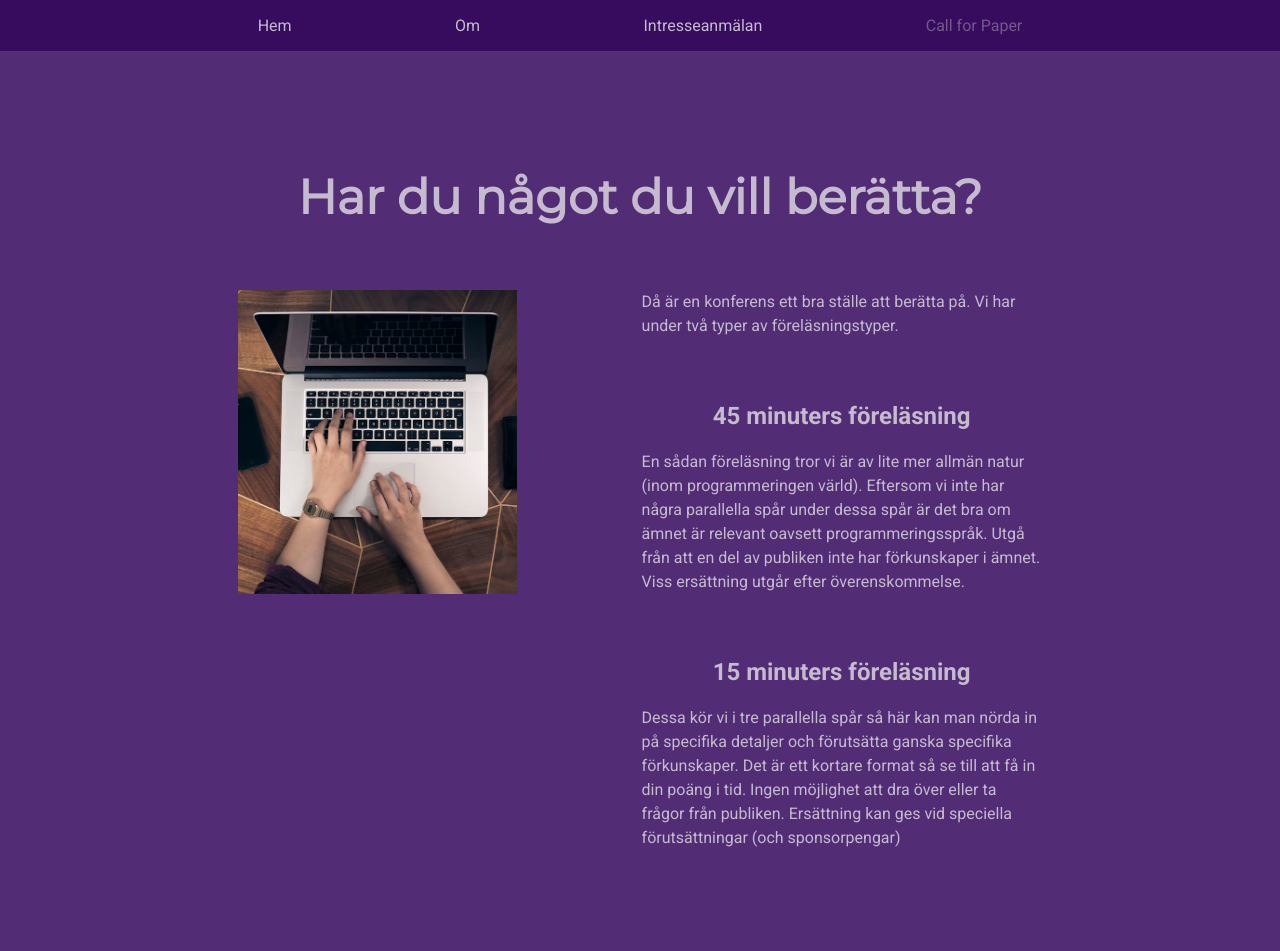
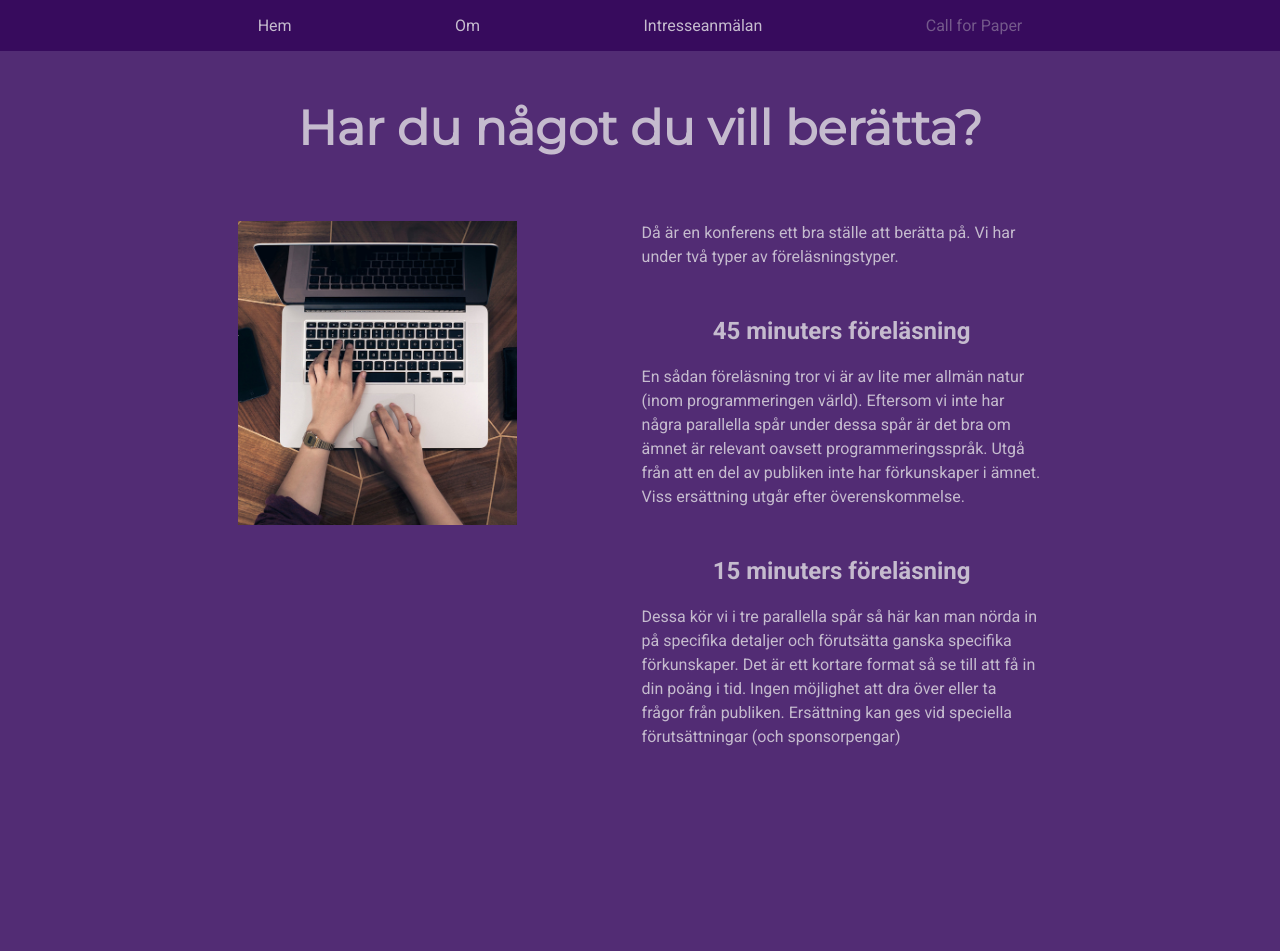
Before and after one commit to buurd/day-of-the-programmer.github.io, a Jekyll site: the page built from _posts/2017-01-23-cfp.md, in a window 1280 px wide. Built offline with Jekyll 4.4.1, drawn with Linux system fonts in a browser that asks for light colours; after the commit the page ends 900 px from its top, so only the background shows below that.

Commit message:
IOS css fix

```diff
--- a/_includes/headers.html
+++ b/_includes/headers.html
@@ -7,8 +7,8 @@
 	<meta name="description" content="{% if page.excerpt %}{{ page.excerpt | strip_html | strip_newlines | truncate: 160 }}{% else %}{{ site.description }}{% endif %}">
 	<link href="https://fonts.googleapis.com/css?family=Montserrat|Roboto:400,700" rel="stylesheet">
 	<link rel="stylesheet" href="{{ '/css/main.css' | prepend: site.baseurl }}">
-<link rel="icon" type="image/png" href="favicon-32x32.png" sizes="32x32" />
-<link rel="icon" type="image/png" href="favicon-16x16.png" sizes="16x16" />
+  <link rel="icon" type="image/png" href="favicon-32x32.png" sizes="32x32" />
+  <link rel="icon" type="image/png" href="favicon-16x16.png" sizes="16x16" />
   <script>
     (function(i,s,o,g,r,a,m){i['GoogleAnalyticsObject']=r;i[r]=i[r]||function(){
     (i[r].q=i[r].q||[]).push(arguments)},i[r].l=1*new Date();a=s.createElement(o),
--- a/css/main.css
+++ b/css/main.css
@@ -6,6 +6,7 @@ body {
   color: #c5bbce;
   margin: 0;
   padding: 0;
+  min-width: 320px;
 }
 
 p {
@@ -18,7 +19,7 @@ div > p {
 
 
 h1 {
-  margin-top: 4rem;
+  margin-top: 3rem;
   font-family: 'Montserrat', sans-serif;
   font-size: 3rem;
   text-align: center;
@@ -26,7 +27,7 @@ h1 {
 
 h2 {
   font-size: 1.5rem;
-  margin-top: 3rem;
+  margin-top: 2rem;
 }
 
 g {
@@ -34,7 +35,7 @@ g {
 }
 
 svg {
-  max-width: 400px;
+  max-width: 80%;
 }
 
 .main-nav {
@@ -43,8 +44,10 @@ svg {
   display:-webkit-box;
   display:-ms-flexbox;
   display:flex;
+  display:-webkit-flex;
   -webkit-box-pack: center;
   -ms-flex-pack: center;
+  -webkit-justify-content: center;
   justify-content: center;
 }
 
@@ -52,8 +55,10 @@ svg {
   list-style: none;
   display: -webkit-box;
   display: -ms-flexbox;
+  display: -webkit-flex;
   display: flex;
   -ms-flex-pack: distribute;
+  -webkit-justify-content: space-around;
   justify-content: space-around;
   margin: 0;
   padding: 1rem;
@@ -66,6 +71,7 @@ svg {
   -webkit-transition: all 0.3s ease-in;
   transition: all 0.3s ease-in;
   text-decoration:none;
+  display: block;
 }
 
 .main-nav a:hover {
@@ -80,27 +86,31 @@ a.active {
 .wrapper {
   display: -webkit-box;
   display: -ms-flexbox;
+  display: -webkit-flex;
   display: flex;
   -webkit-box-orient: vertical;
   -webkit-box-direction: normal;
   -ms-flex-direction: column;
   flex-direction: column;
-  justify-content: center;
+  -webkit-justify-content: space-around;
+  justify-content: space-around;
   -webkit-box-align: center;
   -ms-flex-align: center;
   align-items: center;
-  height:100%;
+  /*height:100%;*/
 }
 
 .content-wrapper {
   display: -webkit-box;
   display: -ms-flexbox;
+  display: -webkit-flex;
   display: flex;
   -webkit-box-orient: horizontal;
   -webkit-box-direction: normal;
   -ms-flex-direction: row;
   flex-direction: row;
   -ms-flex-pack: distribute;
+  -webkit-justify-content: space-around;
   justify-content: space-around;
   -webkit-box-align: start;
   -ms-flex-align: start;
@@ -115,6 +125,7 @@ a.active {
 .content {
   display:-webkit-box;
   display:-ms-flexbox;
+  display: -webkit-flex;
   display:flex;
   -webkit-box-orient: vertical;
   -webkit-box-direction: normal;
@@ -137,26 +148,26 @@ a.active {
   font-weight: bold;
 }
 
-@media only screen and (max-device-width: 900px) {
+@media  screen and (max-device-width: 900px) {
   img {
     max-width: 30%;
   }
-
-
-
 }
 
-@media only screen and (max-device-width: 600px) {
+@media  screen and (max-device-width: 600px) {
   body {
     height: auto;
     display: -webkit-box;
     display: -ms-flexbox;
+    display: -webkit-flex;
     display: flex;
     -webkit-box-orient: vertical;
     -webkit-box-direction: reverse;
     -ms-flex-direction: column-reverse;
+    -webkit-flex-direction: column-reverse;
     flex-direction: column-reverse;
     -ms-flex-pack: distribute;
+    -webkit-justify-content: space-around;
     justify-content: space-around;
   }
 
```
